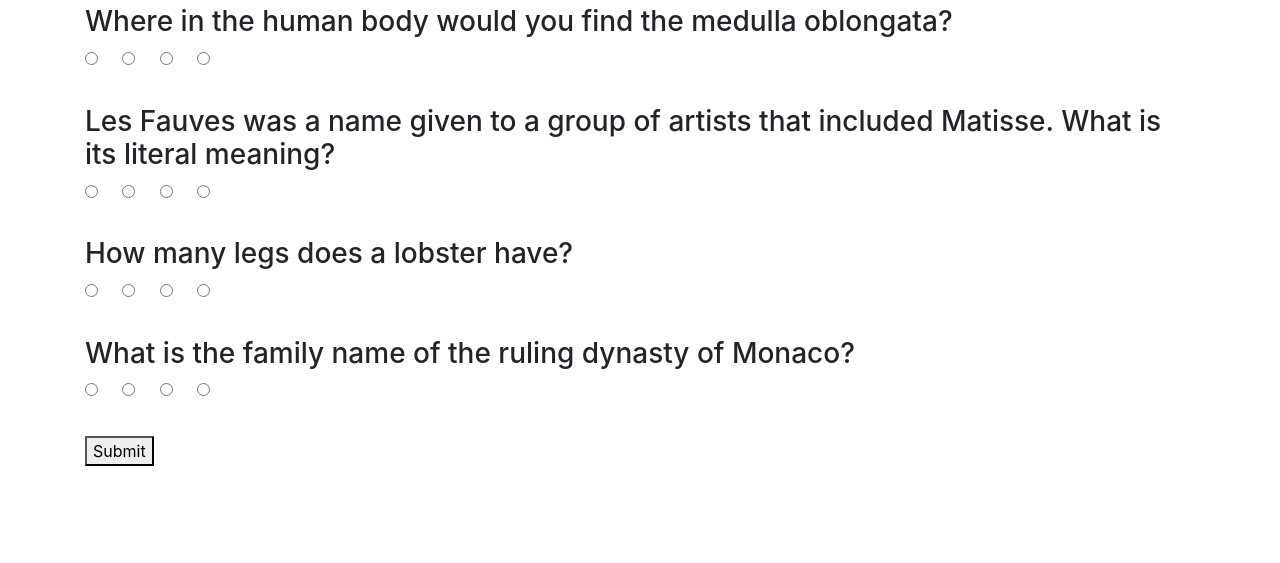
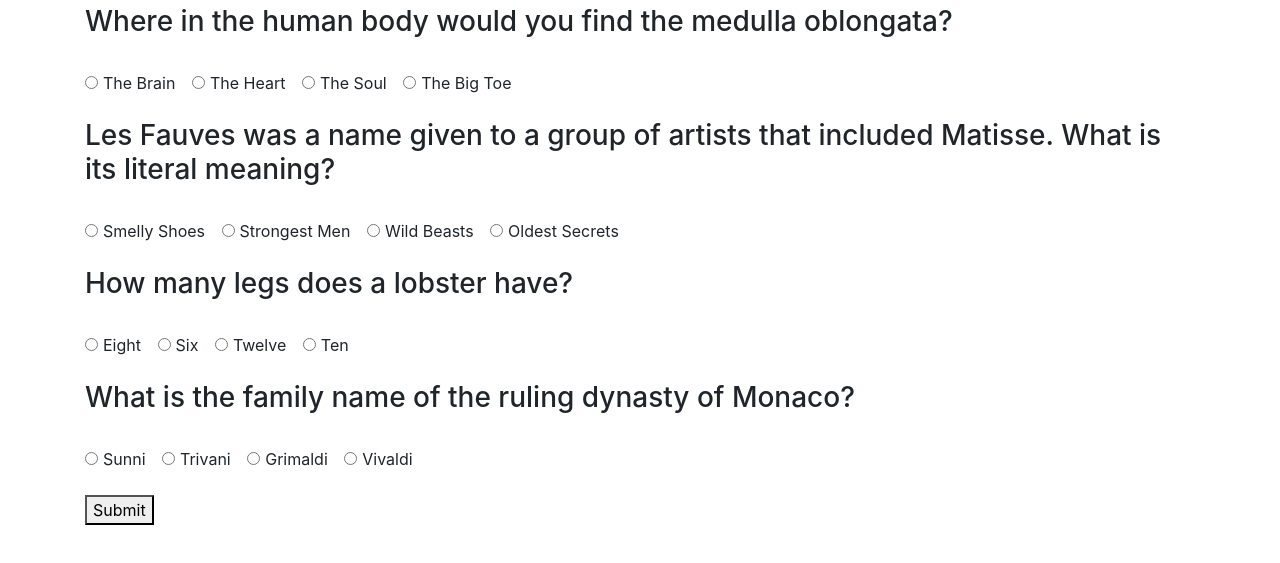
Before and after one commit to jacobwilder/TriviaGame, a plain HTML site: page index.html in a window 1280 px wide. Both pictures are taken after a click on the button "Click to Start!". Shown: the part 97-660 px from the top of the page. Drawn offline with nearby package versions, Linux system fonts and the light colour scheme.

Commit message:
finalized javascript code/implemented user choice to calculate final score

```diff
--- a/assets/javascript/app.js
+++ b/assets/javascript/app.js
@@ -1,4 +1,4 @@
-$(document).ready(function(){
+$(document).ready(function () {
 
     //defining variables
     var timeLeft = 60;
@@ -7,40 +7,49 @@ var correct = 0;
     var wrong = 0;
 
     //questions object
-var questions = [
-    {question: "Where in the human body would you find the medulla oblongata?",
-     answers: {
-         a: "The Brain",
-         b: "The Heart",
-         c: "The Soul",
-         d: "The Big Toe",
+    var questions = [{
+            question: "Where in the human body would you find the medulla oblongata?",
+            answers: [
+                "The Brain",
+                "The Heart",
+                "The Soul",
+                "The Big Toe",
+            ],
+            correct: "The Brain"
         },
-    correct: "a"},
-    {question: "Les Fauves was a name given to a group of artists that included Matisse. What is its literal meaning?",
-     answers: {
-         a: "The Smelly Shoes",
-         b: "The Strongest Men",
-         c: "The Wild Beasts",
-         d: "The Oldest Secrets",
+        {
+            question: "Les Fauves was a name given to a group of artists that included Matisse. What is its literal meaning?",
+            answers: [
+                "Smelly Shoes",
+                "Strongest Men",
+                "Wild Beasts",
+                "Oldest Secrets",
+            ],
+            correct: "Wild Beasts"
         },
-    correct: "b"},
-    {question: "How many legs does a lobster have?",
-     answers: {
-         a: "Eight",
-         b: "Six",
-         c: "Twelve",
-         d: "Ten",
+        {
+            question: "How many legs does a lobster have?",
+            answers: [
+                "Eight",
+                "Six",
+                "Twelve",
+                "Ten",
+            ],
+            correct: "Ten"
         },
-    correct: "d"},
-    {question: "What is the family name of the ruling dynasty of Monaco?",
-     answers: {
-         a: "Sunni",
-         b: "Trivani",
-         c: "Grimaldi",
-         d: "Vivaldi",
-     },
-    correct: "c"}
+        {
+            question: "What is the family name of the ruling dynasty of Monaco?",
+            answers: [
+                "Sunni",
+                "Trivani",
+                "Grimaldi",
+                "Vivaldi",
+            ],
+            correct: "Grimaldi"
+        }
     ]
+
+    var userChoice = [];
 
     // adds questions to headers with respective tags
     $("#question1").prepend(questions[0].question);
@@ -48,19 +57,37 @@ $("#question2").prepend(questions[1].question);
     $("#question3").prepend(questions[2].question);
     $("#question4").prepend(questions[3].question);
 
-// $("#inlineradio1").prop("value", questions[0].answers.a);
+    $("#question1-answers input").each(function (i) {
 
-// PLACEHOLDER REMEMBER TO FIX
+        $(this).next().html(questions[0].answers[i]);
+
+    });
+
+    $("#question2-answers input").each(function (i) {
+
+        $(this).next().html(questions[1].answers[i]);
+
+    });
+
+    $("#question3-answers input").each(function (i) {
+
+        $(this).next().html(questions[2].answers[i]);
+
+    });
+
+    $("#question4-answers input").each(function (i) {
+
+        $(this).next().html(questions[3].answers[i]);
+
+    });
+
     $("#questioncontainer").hide()
-
     $("#results").hide();
     $("#reset").hide();
     $("#submit").hide();
 
     $("#start").on("click", timer);
     $("#submit").on("click", finish);
-
-// CREATE RESET FUNCTION LINKING TO RETRY BUTTON
     $("#reset").on("click", reset);
 
     function timer() {
@@ -70,6 +97,7 @@ function timer() {
 
         $("#results").hide();
         $("#timeRemaining").show();
+
         clearInterval(countDown);
         countDown = setInterval(decrement, 1000);
         $("#timeRemaining").html("<h2>Time Remaining: " + timeLeft + "</h2>")
@@ -94,36 +122,71 @@ function stop() {
         $("#questioncontainer").hide();
         $("#results").show();
         $("#reset").show();
+
+        userChoice.push($('input[name="inlineRadioOptions1"]:checked').val());
+        userChoice.push($('input[name="inlineRadioOptions2"]:checked').val());
+        userChoice.push($('input[name="inlineRadioOptions3"]:checked').val());
+        userChoice.push($('input[name="inlineRadioOptions4"]:checked').val());
+
+        for (i = 0; i < questions.length; i++) {
+            if (userChoice[i] === questions[i].correct) {
+                correct++;
+            } else {
+                wrong++;
+            }
+        }
+
         $("#correct").html("<h2>Correct Guesses: " + correct + "</h2>");
         $("#wrong").html("<h2>Wrong Guesses: " + wrong + "</h2>");
-    $("#score").html("<h2>Total Score: " + correct + " out of " + wrong + "</h2>");
+        $("#score").html("<h2>Total Score: " + correct + " out of " + (wrong + correct) + "</h2>");
     }
 
     function finish() {
+
         $("#timeRemaining").hide();
         $("#submit").hide();
         $("#questioncontainer").hide();
         $("#results").show();
         $("#reset").show();
+
+        userChoice.push($('input[name="inlineRadioOptions1"]:checked').val());
+        userChoice.push($('input[name="inlineRadioOptions2"]:checked').val());
+        userChoice.push($('input[name="inlineRadioOptions3"]:checked').val());
+        userChoice.push($('input[name="inlineRadioOptions4"]:checked').val());
+
+        for (i = 0; i < questions.length; i++) {
+            if (userChoice[i] === questions[i].correct) {
+                correct++;
+            } else {
+                wrong++;
+            }
+        }
+
         $("#correct").html("<h2>Correct Guesses: " + correct + "</h2>");
         $("#wrong").html("<h2>Wrong Guesses: " + wrong + "</h2>");
-    $("#score").html("<h2>Total Score: " + correct + " out of " + wrong + "</h2>");
+        $("#score").html("<h2>Total Score: " + correct + " out of " + (wrong + correct) + "</h2>");
+
 
     }
 
     function reset() {
+        correct = 0;
+        wrong = 0;
+        userChoice = [];
+
         $("#timeRemaining").show();
         $("#start").hide();
         $("#results").hide();
         $("#reset").hide();
         $("#submit").show()
         $("#questioncontainer").show();
+
+
         timeLeft = 60;
         clearInterval(countDown);
         countDown = setInterval(decrement, 1000);
         $("#timeRemaining").html("<h2>Time Remaining: " + timeLeft + "</h2>");
         $("input").prop('checked', false);
-
 
     }
 
--- a/index.html
+++ b/index.html
@@ -1,5 +1,6 @@
 <!DOCTYPE html>
 <html lang="en">
+
 <head>
     <meta charset="UTF-8">
     <meta name="viewport" content="width=device-width, initial-scale=1.0">
@@ -9,6 +10,7 @@
     <link rel="stylesheet" href="assets/css/style.css">
     <title>**Trivia Game**</title>
 </head>
+
 <body>
     <div class="container">
         <div id="heading">
@@ -25,85 +27,105 @@
         </div>
         <div class="questions">
             <div id="questioncontainer">
-                <h3 id="question1">
+                <h3 id="question1"></h3>
+                <div id="question1-answers">
                     <br>
                     <div class="form-check form-check-inline">
-                            <input class="form-check-input" type="radio" name="inlineRadioOptions" id="inlineRadio1" value="option1">
+                        <input class="form-check-input" type="radio" name="inlineRadioOptions1" id="inlineRadio1"
+                            value="The Brain">
                         <label class="form-check-label" for="inlineRadio1"></label>
                     </div>
                     <div class="form-check form-check-inline">
-                            <input class="form-check-input" type="radio" name="inlineRadioOptions" id="inlineRadio2" value="option2">
+                        <input class="form-check-input" type="radio" name="inlineRadioOptions1" id="inlineRadio2"
+                            value="The Heart">
                         <label class="form-check-label" for="inlineRadio2"></label>
                     </div>
                     <div class="form-check form-check-inline">
-                            <input class="form-check-input" type="radio" name="inlineRadioOptions" id="inlineRadio3" value="option3">
+                        <input class="form-check-input" type="radio" name="inlineRadioOptions1" id="inlineRadio3"
+                            value="The Soul">
                         <label class="form-check-label" for="inlineRadio3"></label>
                     </div>
                     <div class="form-check form-check-inline">
-                            <input class="form-check-input" type="radio" name="inlineRadioOptions" id="inlineRadio4" value="option4">
+                        <input class="form-check-input" type="radio" name="inlineRadioOptions1" id="inlineRadio4"
+                            value="The Big Toe">
                         <label class="form-check-label" for="inlineRadio4"></label>
                     </div>
-                </h3>
+                </div>
                 <br>
-                <h3 id="question2">
+                <h3 id="question2"></h3>
+                <div id="question2-answers">
                     <br>
                     <div class="form-check form-check-inline">
-                            <input class="form-check-input" type="radio" name="inlineRadioOptions2" id="inlineRadio5" value="option1">
+                        <input class="form-check-input" type="radio" name="inlineRadioOptions2" id="inlineRadio5"
+                            value="Smelly Shoes">
                         <label class="form-check-label" for="inlineRadio1"></label>
                     </div>
                     <div class="form-check form-check-inline">
-                            <input class="form-check-input" type="radio" name="inlineRadioOptions2" id="inlineRadio6" value="option2">
+                        <input class="form-check-input" type="radio" name="inlineRadioOptions2" id="inlineRadio6"
+                            value="Strongest Men">
                         <label class="form-check-label" for="inlineRadio2"></label>
                     </div>
                     <div class="form-check form-check-inline">
-                            <input class="form-check-input" type="radio" name="inlineRadioOptions2" id="inlineRadio7" value="option3">
+                        <input class="form-check-input" type="radio" name="inlineRadioOptions2" id="inlineRadio7"
+                            value="Wild Beasts">
                         <label class="form-check-label" for="inlineRadio3"></label>
                     </div>
                     <div class="form-check form-check-inline">
-                            <input class="form-check-input" type="radio" name="inlineRadioOptions2" id="inlineRadio8" value="option4">
+                        <input class="form-check-input" type="radio" name="inlineRadioOptions2" id="inlineRadio8"
+                            value="Oldest Secrets">
                         <label class="form-check-label" for="inlineRadio4"></label>
                     </div>
-                </h3>
+                </div>
                 <br>
-                <h3 id="question3">
+                <h3 id="question3"></h3>
+                <div id="question3-answers">
                     <br>
                     <div class="form-check form-check-inline">
-                            <input class="form-check-input" type="radio" name="inlineRadioOptions3" id="inlineRadio9" value="option1">
+                        <input class="form-check-input" type="radio" name="inlineRadioOptions3" id="inlineRadio9"
+                            value="Eight">
                         <label class="form-check-label" for="inlineRadio1"></label>
                     </div>
                     <div class="form-check form-check-inline">
-                            <input class="form-check-input" type="radio" name="inlineRadioOptions3" id="inlineRadio10" value="option2">
+                        <input class="form-check-input" type="radio" name="inlineRadioOptions3" id="inlineRadio10"
+                            value="Six">
                         <label class="form-check-label" for="inlineRadio2"></label>
                     </div>
                     <div class="form-check form-check-inline">
-                            <input class="form-check-input" type="radio" name="inlineRadioOptions3" id="inlineRadio11" value="option3">
+                        <input class="form-check-input" type="radio" name="inlineRadioOptions3" id="inlineRadio11"
+                            value="Twelve">
                         <label class="form-check-label" for="inlineRadio3"></label>
                     </div>
                     <div class="form-check form-check-inline">
-                            <input class="form-check-input" type="radio" name="inlineRadioOptions3" id="inlineRadio12" value="option4">
+                        <input class="form-check-input" type="radio" name="inlineRadioOptions3" id="inlineRadio12"
+                            value="Ten">
                         <label class="form-check-label" for="inlineRadio4"></label>
                     </div>
-                </h3>
+                </div>
                 <br>
-                <h3 id="question4">
+                <h3 id="question4"></h3>
+                <div id="question4-answers">
                     <br>
                     <div class="form-check form-check-inline">
-                            <input class="form-check-input" type="radio" name="inlineRadioOptions4" id="inlineRadio13" value="option1">
+                        <input class="form-check-input" type="radio" name="inlineRadioOptions4" id="inlineRadio13"
+                            value="Sunni">
+                        <label class="form-check-label" for="inlineRadio1"></label>
+                    </div>
+                    <div class="form-check form-check-inline">
+                        <input class="form-check-input" type="radio" name="inlineRadioOptions4" id="inlineRadio14"
+                            value="Trivani">
                         <label class="form-check-label" for="inlineRadio2"></label>
                     </div>
                     <div class="form-check form-check-inline">
-                            <input class="form-check-input" type="radio" name="inlineRadioOptions4" id="inlineRadio14" value="option2">
-                            <label class="form-check-label" for="inlineRadio2"></label>
+                        <input class="form-check-input" type="radio" name="inlineRadioOptions4" id="inlineRadio15"
+                            value="Grimaldi">
+                        <label class="form-check-label" for="inlineRadio3"></label>
                     </div>
                     <div class="form-check form-check-inline">
-                            <input class="form-check-input" type="radio" name="inlineRadioOptions4" id="inlineRadio15" value="option3">
-                            <label class="form-check-label" for="inlineRadio2"></label>
+                        <input class="form-check-input" type="radio" name="inlineRadioOptions4" id="inlineRadio16"
+                            value="Vivaldi">
+                        <label class="form-check-label" for="inlineRadio4"></label>
                     </div>
-                        <div class="form-check form-check-inline">
-                            <input class="form-check-input" type="radio" name="inlineRadioOptions4" id="inlineRadio16" value="option4">
-                            <label class="form-check-label" for="inlineRadio2"></label>
                 </div>
-                </h3>
                 <br>
             </div>
         </div>
@@ -118,4 +140,5 @@
     <script src="https://cdnjs.cloudflare.com/ajax/libs/twitter-bootstrap/4.3.1/js/bootstrap.min.js"></script>
     <script src="assets/javascript/app.js"></script>
 </body>
+
 </html>
```
Lines whose indentation alone changed are shown as unchanged.
